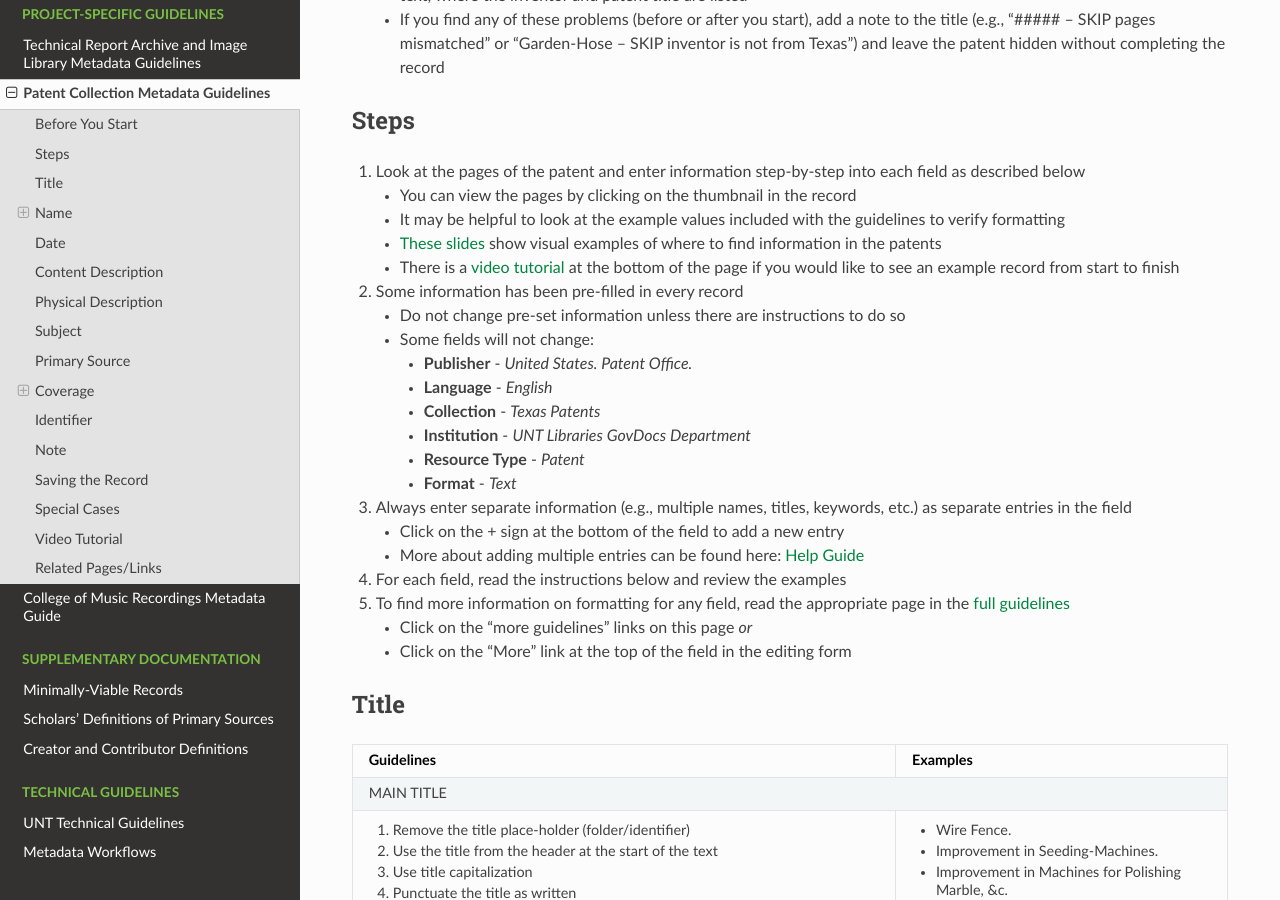
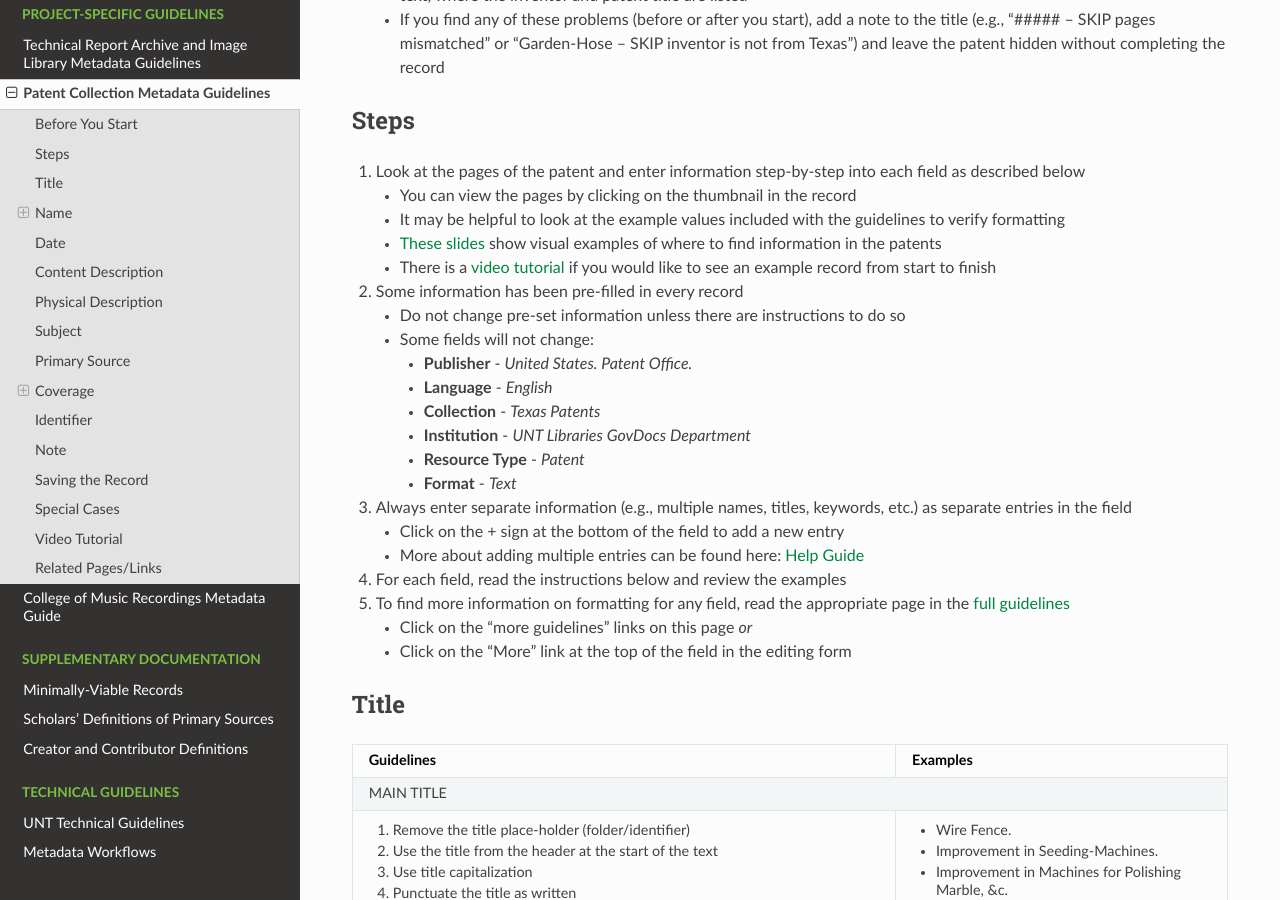
Before and after one commit to unt-libraries/untl-metadata-documentation, a Sphinx documentation site: the page built from docs/guides/patent.rst, in a window 1280 px wide and 900 px high, scrolled down 496 px. Built offline with Sphinx 7.4.7 and the Read the Docs theme 2.0.0, drawn with Linux system fonts in a browser that asks for light colours.

Commit message:
Update patent.rst
correction to text

```diff
--- a/docs/guides/patent.rst
+++ b/docs/guides/patent.rst
@@ -45,7 +45,7 @@ Steps
     -   It may be helpful to look at the example values included with the guidelines
         to verify formatting
     -   `These slides <https://docs.google.com/presentation/d/1qQ2g_ja1w2k37LX-ACQFeT7I68ePNvbNAECYVmduicg/edit?usp=sharing>`__ show visual examples of where to find information in the patents
-    -   There is a :ref:`video tutorial <patent-tutorial>` at the bottom of the page if you
+    -   There is a :ref:`video tutorial <patent-tutorial>` if you
         would like to see an example record from start to finish
 
 2.  Some information has been pre-filled in every record
```
